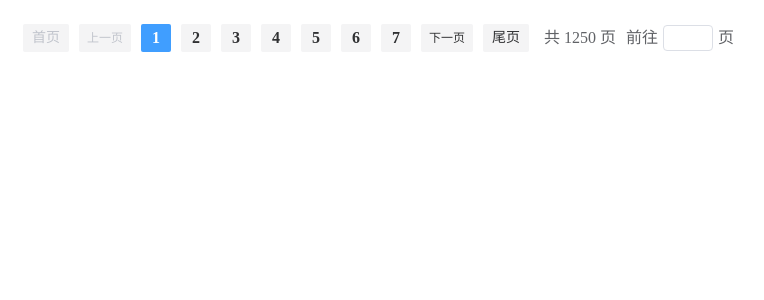
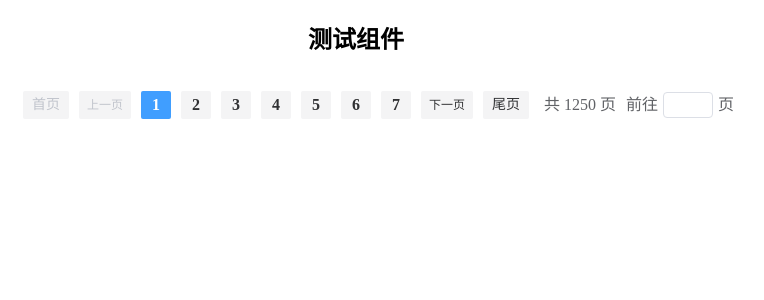
Before and after one commit to shinewen189/nigo-cli, a Vue app: page /#/ in a window 1280 px wide. Shown: the top 300 px of the page, without its empty margins (284-1048 px from the left). Built offline with nearby package versions, Linux system fonts and the light colour scheme.

Commit message:
测试一个分页组件

```diff
--- a/src/view/home.vue
+++ b/src/view/home.vue
@@ -1,4 +1,6 @@
 <template>
+  <div>
+    <h2 class="h2">测试组件</h2>
     <div class="pagination">
       <Pagination
         :page-total="10000"
@@ -6,6 +8,7 @@
         :page-size="8"
         @currentCallBack="currentCallBack"
       ></Pagination>
+    </div>
   </div>
 </template>
 
@@ -25,4 +28,8 @@ export default {
 }
 </script>
 
-<style scoped></style>
+<style scoped>
+.h2 {
+  text-align: center;
+}
+</style>
```
Lines whose indentation alone changed are shown as unchanged.
